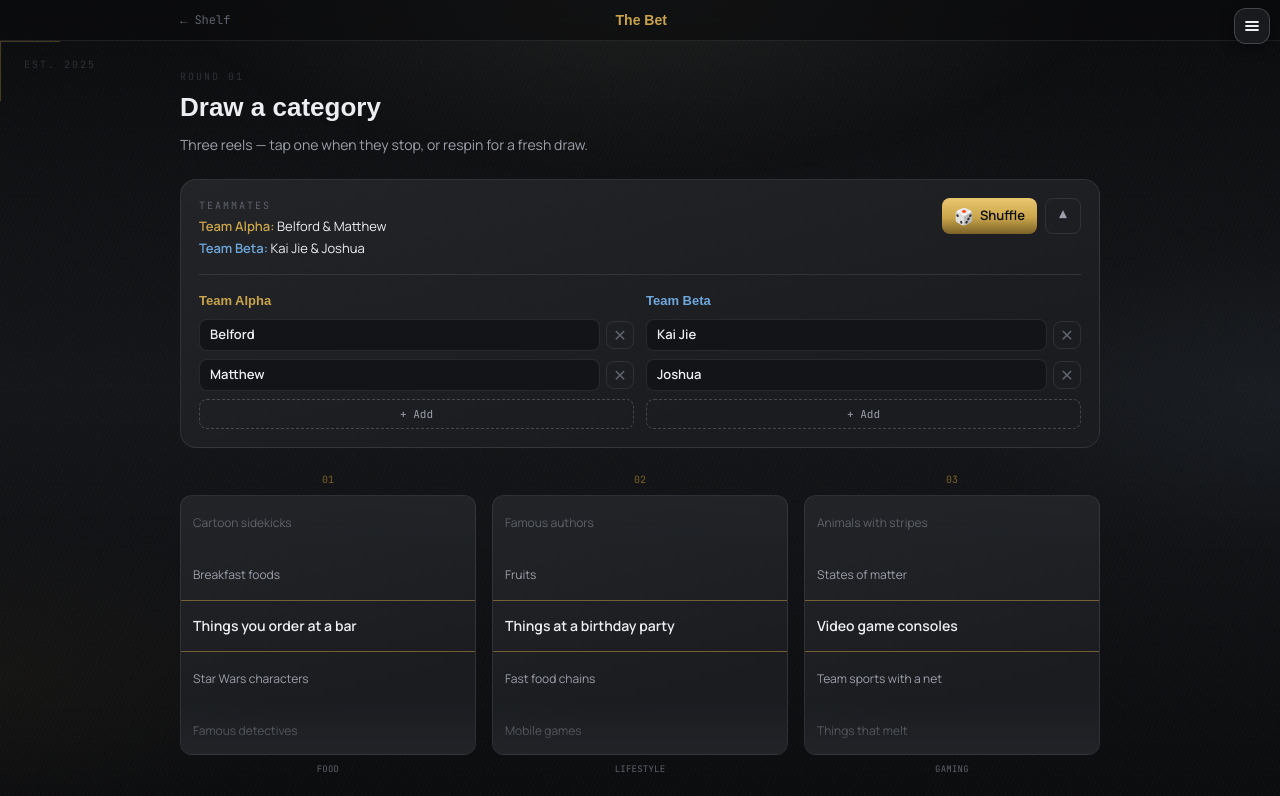
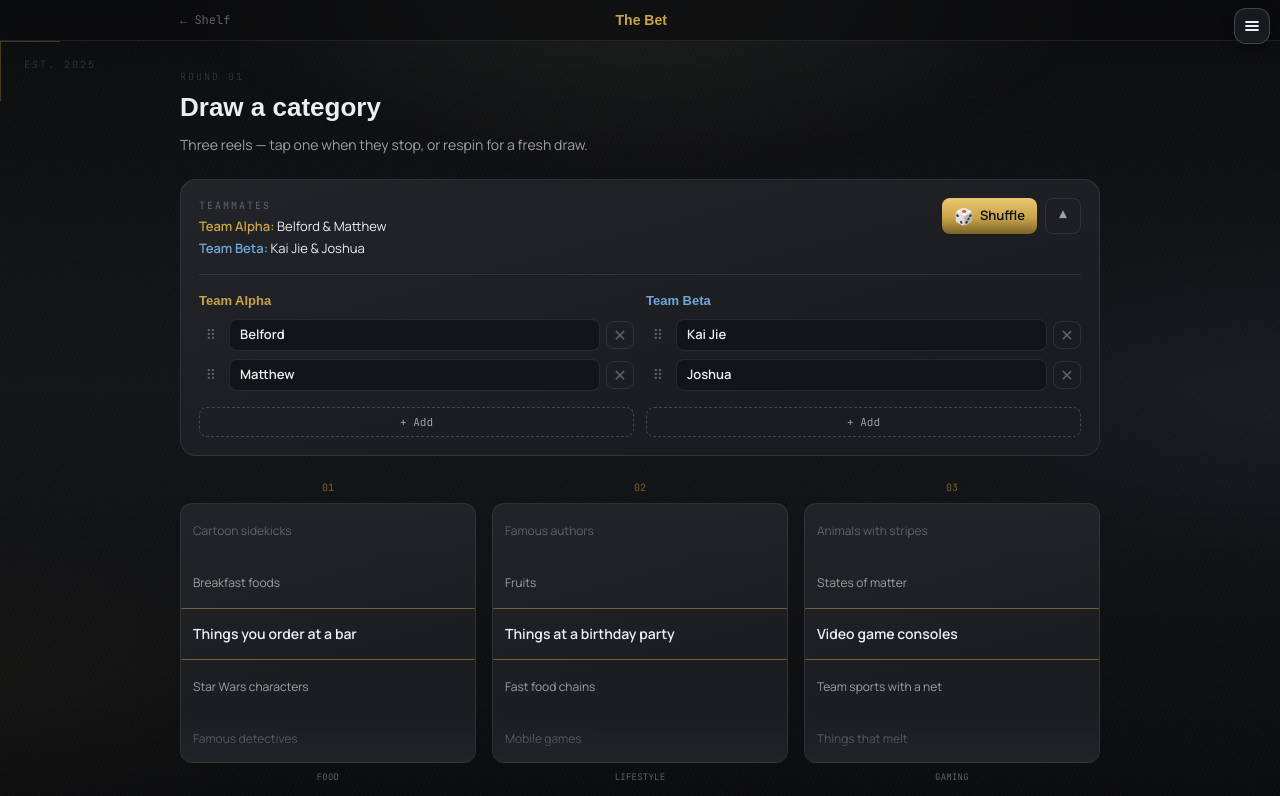
Before and after one commit to Nam3less-0/TheApp, a React (Vite) app: page /play/the-bet in a window 1280 px wide. Shown: the top 796 px of the page. Built offline with nearby package versions, Linux system fonts and the light colour scheme; a web font is replaced by a local one.

Commit message:
Update BetTeamsPanel.tsx

```diff
--- a/src/games/the-bet/components/BetTeamsPanel.tsx
+++ b/src/games/the-bet/components/BetTeamsPanel.tsx
@@ -1,14 +1,28 @@
-import { useState } from 'react';
+import { useRef, useState } from 'react';
 import { useBet } from '../context';
 import { BetPanel } from './BetLayout';
 
 const MAX_PER_TEAM = 6;
 const TEAM_ACCENTS = ['#C9A44A', '#6FA8DC'] as const;
 
+interface DragState {
+  team: 0 | 1;
+  index: number;
+  name: string;
+  x: number;
+  y: number;
+  offsetX: number;
+  offsetY: number;
+  width: number;
+  drop: { team: 0 | 1; index: number } | null;
+}
+
 export default function BetTeamsPanel() {
   const { state, dispatch } = useBet();
   const [open, setOpen] = useState(() => state.rounds.length === 0);
   const [shuffleNonce, setShuffleNonce] = useState(0);
+  const [drag, setDrag] = useState<DragState | null>(null);
+  const columnRefs = useRef<(HTMLUListElement | null)[]>([null, null]);
 
   const rosters: [string[], string[]] = [
     [...state.teams[0].players],
@@ -43,6 +57,106 @@ export default function BetTeamsPanel() {
   function shuffle() {
     dispatch({ type: 'RANDOMIZE_TEAMS' });
     setShuffleNonce((n) => n + 1);
+  }
+
+  function findDropTarget(
+    x: number,
+    y: number,
+    source: { team: 0 | 1; index: number },
+  ): { team: 0 | 1; index: number } | null {
+    for (const t of [0, 1] as const) {
+      const col = columnRefs.current[t];
+      if (!col) continue;
+      const rect = col.getBoundingClientRect();
+      // Generous vertical slack so drops just above/below the list still land.
+      if (
+        x < rect.left - 8 ||
+        x > rect.right + 8 ||
+        y < rect.top - 24 ||
+        y > rect.bottom + 48
+      ) {
+        continue;
+      }
+
+      if (t !== source.team) {
+        if (rosters[t].length >= MAX_PER_TEAM) return null;
+        if (rosters[source.team].length <= 1) return null;
+      }
+
+      const rows = Array.from(
+        col.querySelectorAll<HTMLElement>('[data-player-row]'),
+      );
+      let index = rows.length;
+      for (let i = 0; i < rows.length; i += 1) {
+        const r = rows[i].getBoundingClientRect();
+        if (y < r.top + r.height / 2) {
+          index = i;
+          break;
+        }
+      }
+      return { team: t, index };
+    }
+    return null;
+  }
+
+  function handleDragStart(
+    e: React.PointerEvent<HTMLButtonElement>,
+    team: 0 | 1,
+    index: number,
+  ) {
+    e.preventDefault();
+    const row = e.currentTarget.closest('li');
+    if (!row) return;
+    const rect = row.getBoundingClientRect();
+    e.currentTarget.setPointerCapture(e.pointerId);
+    setDrag({
+      team,
+      index,
+      name: rosters[team][index],
+      x: e.clientX,
+      y: e.clientY,
+      offsetX: e.clientX - rect.left,
+      offsetY: e.clientY - rect.top,
+      width: rect.width,
+      drop: null,
+    });
+  }
+
+  function handleDragMove(e: React.PointerEvent<HTMLButtonElement>) {
+    if (!drag) return;
+    const drop = findDropTarget(e.clientX, e.clientY, drag);
+    setDrag({ ...drag, x: e.clientX, y: e.clientY, drop });
+  }
+
+  function handleDragEnd() {
+    if (!drag) return;
+    const { team: sourceTeam, index: sourceIndex, drop, name } = drag;
+    setDrag(null);
+    if (!drop) return;
+
+    const next: [string[], string[]] = [[...rosters[0]], [...rosters[1]]];
+    if (drop.team === sourceTeam) {
+      let insertAt = drop.index;
+      next[sourceTeam].splice(sourceIndex, 1);
+      if (insertAt > sourceIndex) insertAt -= 1;
+      next[sourceTeam].splice(insertAt, 0, name);
+    } else {
+      if (next[drop.team].length >= MAX_PER_TEAM) return;
+      if (next[sourceTeam].length <= 1) return;
+      next[sourceTeam].splice(sourceIndex, 1);
+      next[drop.team].splice(drop.index, 0, name);
+    }
+    commit(next);
+  }
+
+  function dropIndicator(team: 0 | 1, index: number) {
+    const show = drag?.drop && drag.drop.team === team && drag.drop.index === index;
+    return (
+      <div
+        aria-hidden="true"
+        className={`rounded-full transition-all ${show ? 'my-0.5 h-1 bg-gold' : 'h-0'}`}
+      />
+    );
   }
 
   return (
@@ -106,6 +220,7 @@ export default function BetTeamsPanel() {
         <div className="mt-4 grid grid-cols-2 gap-3 border-t border-line pt-4">
           {state.teams.map((team, ti) => {
             const teamIndex = ti as 0 | 1;
+            const isDropTeam = drag?.drop?.team === teamIndex;
             return (
               <div key={ti}>
                 <p
@@ -114,9 +229,37 @@ export default function BetTeamsPanel() {
                 >
                   {team.name}
                 </p>
-                <ul className="flex flex-col gap-2">
-                  {team.players.map((player, pi) => (
-                    <li key={pi} className="flex items-center gap-1.5">
+                <ul
+                  ref={(el) => {
+                    columnRefs.current[teamIndex] = el;
+                  }}
+                  className={`flex flex-col gap-2 rounded-lg transition-colors ${
+                    drag && isDropTeam ? 'bg-gold/5' : ''
+                  }`}
+                >
+                  {team.players.map((player, pi) => {
+                    const isDragSource =
+                      drag?.team === teamIndex && drag.index === pi;
+                    return (
+                      <li
+                        key={pi}
+                        className={`transition-opacity ${isDragSource ? 'opacity-30' : ''}`}
+                      >
+                        {dropIndicator(teamIndex, pi)}
+                        <div data-player-row className="flex items-center gap-1.5">
+                          <button
+                            type="button"
+                            aria-label={`Drag ${player} to reorder or switch teams`}
+                            onPointerDown={(e) => handleDragStart(e, teamIndex, pi)}
+                            onPointerMove={handleDragMove}
+                            onPointerUp={handleDragEnd}
+                            onPointerCancel={() => setDrag(null)}
+                            className="flex h-8 w-6 shrink-0 cursor-grab touch-none select-none items-center justify-center rounded-md text-text-low transition-colors hover:text-text-hi focus-visible:outline-none focus-visible:ring-2 focus-visible:ring-gold active:cursor-grabbing"
+                          >
+                            <span aria-hidden="true" className="text-sm leading-none">
+                              ⠿
+                            </span>
+                          </button>
                           <input
                             type="text"
                             value={player}
@@ -134,8 +277,11 @@ export default function BetTeamsPanel() {
                           >
                             ✕
                           </button>
+                        </div>
                       </li>
-                  ))}
+                    );
+                  })}
+                  {dropIndicator(teamIndex, team.players.length)}
                 </ul>
                 <button
                   type="button"
@@ -150,6 +296,23 @@ export default function BetTeamsPanel() {
           })}
         </div>
       )}
+
+      {drag && (
+        <div
+          aria-hidden="true"
+          className="pointer-events-none fixed z-50 flex items-center gap-2 rounded-lg border border-gold/60 bg-deep px-2.5 py-1.5 font-body text-[13px] font-semibold text-text-hi shadow-lg shadow-black/40"
+          style={{
+            left: drag.x - drag.offsetX,
+            top: drag.y - drag.offsetY,
+            width: drag.width,
+          }}
+        >
+          <span className="text-text-low" aria-hidden="true">
+            ⠿
+          </span>
+          <span className="truncate">{drag.name || 'Player'}</span>
+        </div>
+      )}
     </BetPanel>
   );
 }
```
Lines whose indentation alone changed are shown as unchanged.
